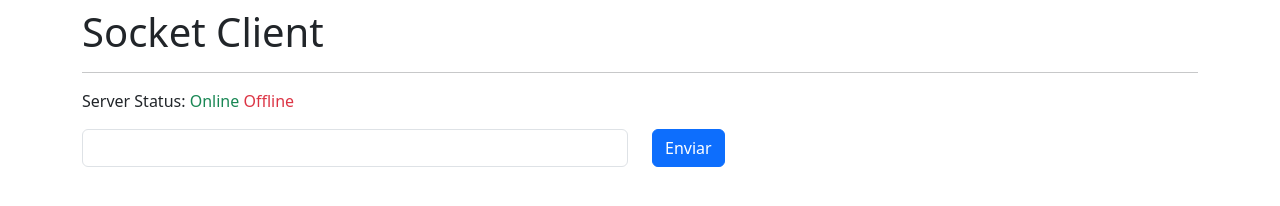
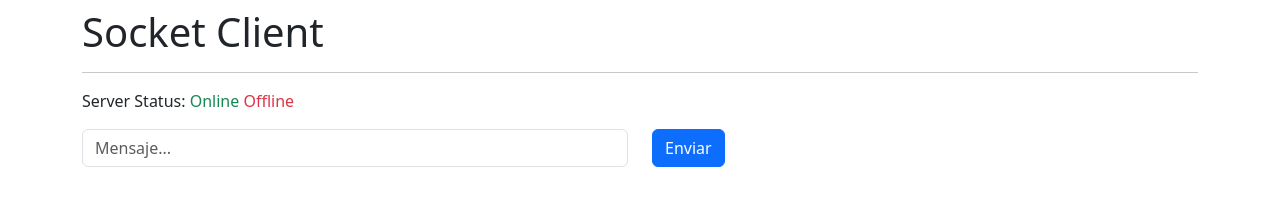
Before and after one commit to AngelTravieso/websocket-server, a website: page public/index.html in a window 1280 px wide. Drawn offline with nearby package versions, Linux system fonts and the light colour scheme; no server answers.

Commit message:
placeholder input html

```diff
--- a/public/index.html
+++ b/public/index.html
@@ -24,7 +24,7 @@
 
     <div class="row">
         <div class="col">
-            <input type="text" id="txtMensaje" class="form-control">
+            <input type="text" id="txtMensaje" class="form-control" placeholder="Mensaje..." autocomplete="off">
         </div>
         <div class="col">
             <button class="btn btn-primary" id="btnEnviar">Enviar</button>
```
